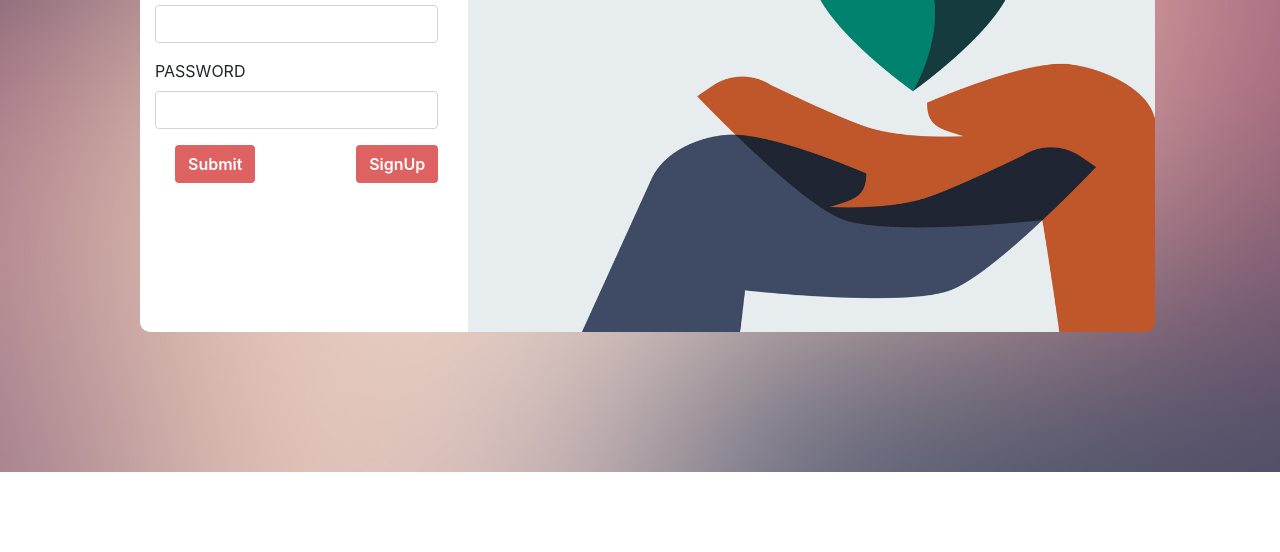
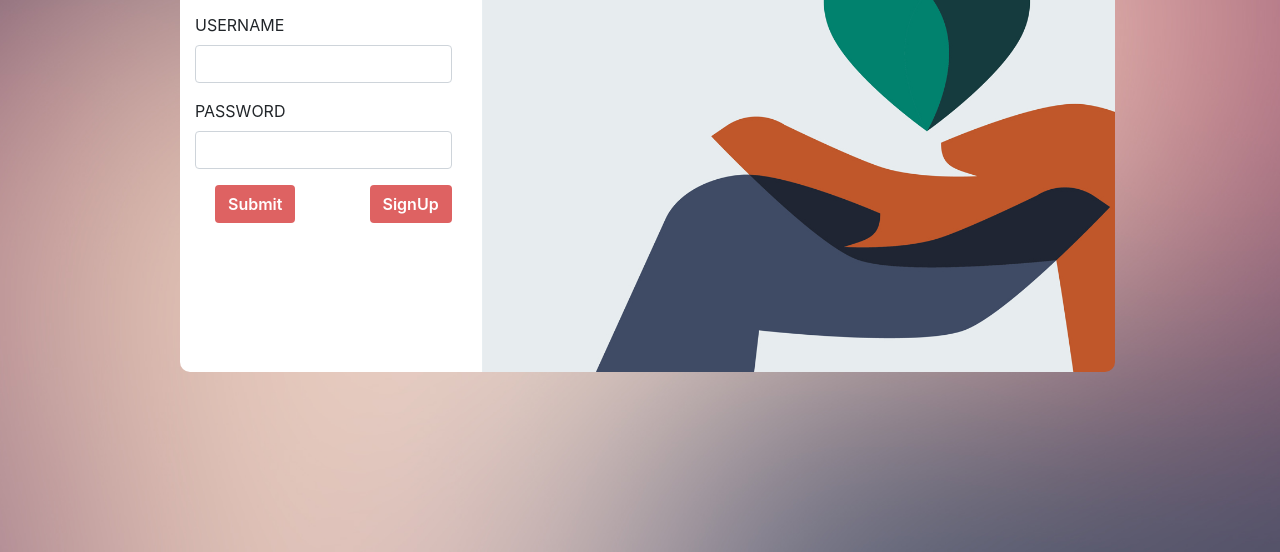
Before and after one commit to walid-hajhussien/BlackCodeTeam, a website: page client/index.html in a window 1280 px wide. Shown: the part 308-860 px from the top of the page. Before the commit the page ends 800 px from the top, so only its background shows below. Drawn offline with nearby package versions, Linux system fonts and the light colour scheme; some packages are replaced by stand-ins of ours.

Commit message:
(fix) conflict

```diff
--- a/client/style/style.css
+++ b/client/style/style.css
@@ -100,16 +100,16 @@
 /* End signup section*/
 /*Login Section*/
 .login-block {
-/*  background: #DE6262;
+  /*  background: #DE6262;
   background: -webkit-linear-gradient(to bottom, #FFB88C, #DE6262);
   background: linear-gradient(to bottom, #FFB88C, #DE6262);*/
-    background-image: url("../image/signup.jpg");
+  background-image: url("../image/signup.jpg");
   background-repeat: no-repeat;
   background-position: center;
   background-size: cover;
   float: left;
   width: 100%;
-  padding: 140px;
+  padding: 180px;
 }
 
 .banner-sec {
```
